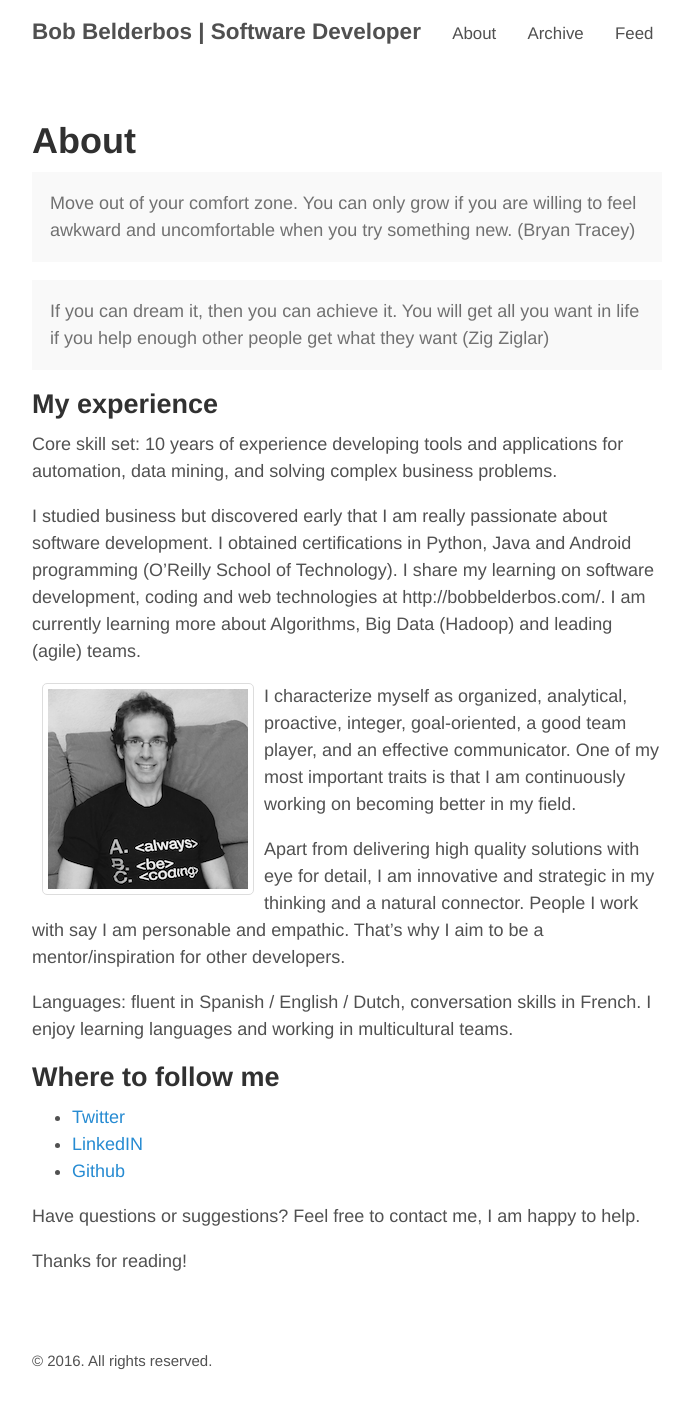
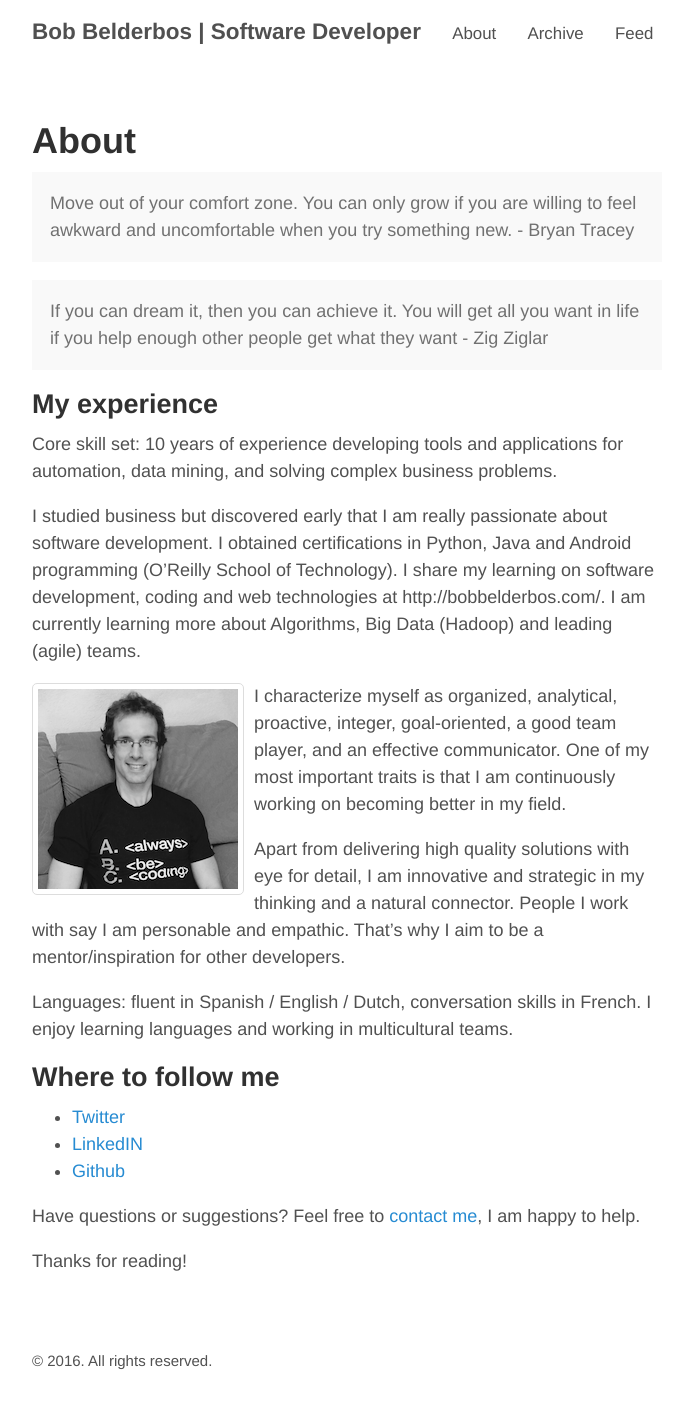
Before and after one commit to bbelderbos/bbelderbos.github.io, a Jekyll site: the page built from about.md, in a window 1280 px wide. Shown: the whole page, without its empty margins (293-983 px from the left). Built offline with Jekyll 4.4.1, drawn with Linux system fonts in a browser that asks for light colours.

```diff
--- a/_sass/_base.scss
+++ b/_sass/_base.scss
@@ -79,7 +79,7 @@ tbody tr:nth-child(odd) th {
 
 .callout {
   float: left;
-  margin: 0 10px;
+  margin: 0 10px 10px 0;
   padding: 5px;
   border: 1px solid #ddd;
 }
--- a/about.md
+++ b/about.md
@@ -4,10 +4,10 @@ title: About
 ---
 
 <p class="message">
-Move out of your comfort zone. You can only grow if you are willing to feel awkward and uncomfortable when you try something new. (Bryan Tracey)
+Move out of your comfort zone. You can only grow if you are willing to feel awkward and uncomfortable when you try something new. - Bryan Tracey
 </p>
 <p class="message">
-If you can dream it, then you can achieve it. You will get all you want in life if you help enough other people get what they want (Zig Ziglar)
+If you can dream it, then you can achieve it. You will get all you want in life if you help enough other people get what they want - Zig Ziglar
 </p>
 
 ## My experience
@@ -30,6 +30,6 @@ Languages: fluent in Spanish / English / Dutch, conversation skills in French. I
 * [LinkedIN](https://www.linkedin.com/in/bbelderbos)
 * [Github](http://github.com/bbelderbos)
 
-Have questions or suggestions? Feel free to contact me, I am happy to help.
+Have questions or suggestions? Feel free to <a href="mailto:info@bobbelderbos.com?Subject=Hi%20Bob" target="_top">contact me</a>, I am happy to help.
 
 Thanks for reading!
```
